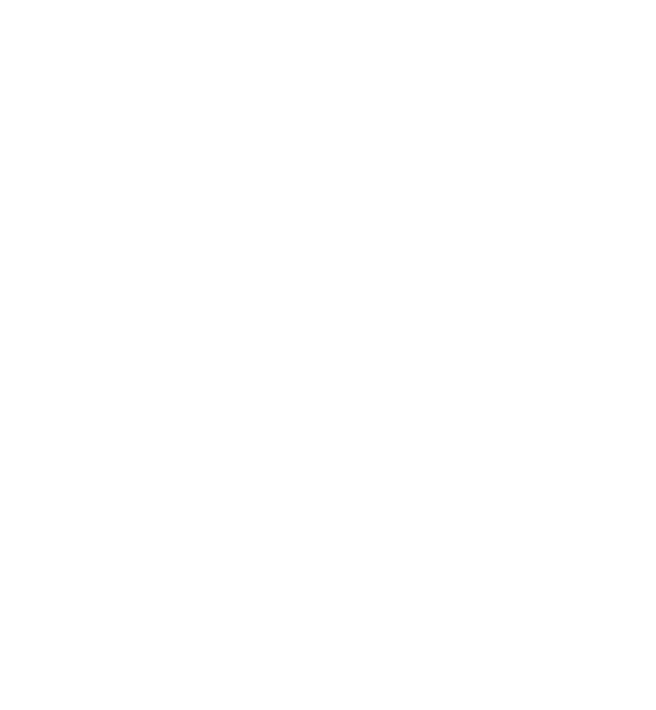
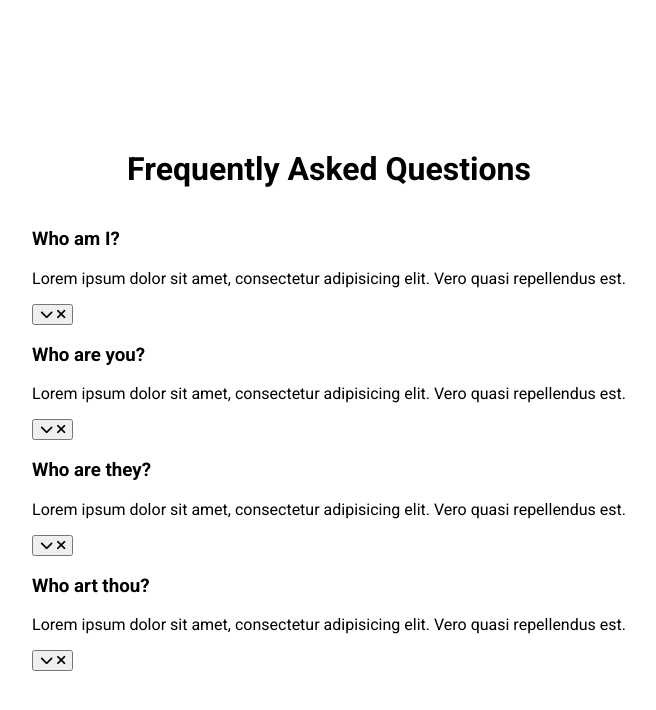
Before and after one commit to Solid2105/faq-collapse, a plain HTML site: page index.html in a window 1280 px wide. Shown: the whole page, without its empty margins (311-967 px from the left). Drawn offline with Linux system fonts and the light colour scheme.

Commit message:
Added page layout

```diff
--- a/index.html
+++ b/index.html
@@ -5,11 +5,70 @@
     <meta charset="UTF-8">
     <meta http-equiv="X-UA-Compatible" content="IE=edge">
     <meta name="viewport" content="width=device-width, initial-scale=1.0">
+    <link rel="stylesheet" href="https://cdnjs.cloudflare.com/ajax/libs/font-awesome/6.1.1/css/all.min.css"
+        integrity="sha512-KfkfwYDsLkIlwQp6LFnl8zNdLGxu9YAA1QvwINks4PhcElQSvqcyVLLD9aMhXd13uQjoXtEKNosOWaZqXgel0g=="
+        crossorigin="anonymous" referrerpolicy="no-referrer" />
     <link rel="stylesheet" href="style.css">
     <title>FAQ Collapse</title>
 </head>
 
 <body>
+    <h1>Frequently Asked Questions</h1>
+    <div class="faq-container">
+
+        <div class="faq active">
+            <h3 class="faq-title">
+                Who am I?
+            </h3>
+            <p class="faq-text">
+                Lorem ipsum dolor sit amet, consectetur adipisicing elit. Vero quasi repellendus est.
+            </p>
+            <button class="faq-toggle">
+                <i class="fas fa-chevron-down"></i>
+                <i class="fas fa-times"></i>
+            </button>
+        </div>
+
+        <div class="faq">
+            <h3 class="faq-title">
+                Who are you?
+            </h3>
+            <p class="faq-text">
+                Lorem ipsum dolor sit amet, consectetur adipisicing elit. Vero quasi repellendus est.
+            </p>
+            <button class="faq-toggle">
+                <i class="fas fa-chevron-down"></i>
+                <i class="fas fa-times"></i>
+            </button>
+        </div>
+
+        <div class="faq">
+            <h3 class="faq-title">
+                Who are they?
+            </h3>
+            <p class="faq-text">
+                Lorem ipsum dolor sit amet, consectetur adipisicing elit. Vero quasi repellendus est.
+            </p>
+            <button class="faq-toggle">
+                <i class="fas fa-chevron-down"></i>
+                <i class="fas fa-times"></i>
+            </button>
+        </div>
+
+        <div class="faq">
+            <h3 class="faq-title">
+                Who art thou?
+            </h3>
+            <p class="faq-text">
+                Lorem ipsum dolor sit amet, consectetur adipisicing elit. Vero quasi repellendus est.
+            </p>
+            <button class="faq-toggle">
+                <i class="fas fa-chevron-down"></i>
+                <i class="fas fa-times"></i>
+            </button>
+        </div>
+
+    </div>
 
     <script src="script.js"></script>
 </body>
```
